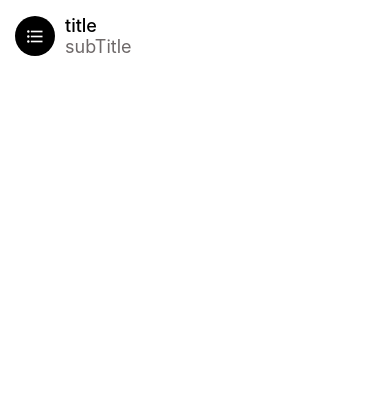
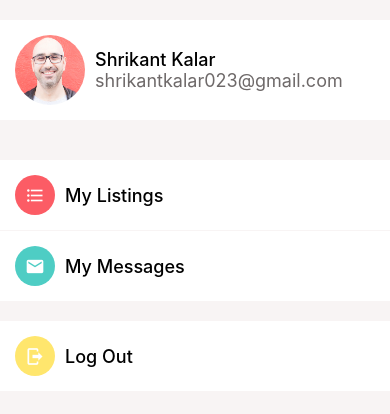
Before and after one commit to shrikantkalar023/learning-React-Native, a React Native app: screen / in a window 390 px wide. Shown: the top 414 px of the page. Built offline with nearby package versions, Linux system fonts and the light colour scheme.

Commit message:
exercise: account screen

```diff
--- a/App.tsx
+++ b/App.tsx
@@ -1,25 +1,10 @@
 import { GestureHandlerRootView } from "react-native-gesture-handler";
-import Icon from "./app/components/Icon";
-import ListItem from "./app/components/ListItem";
-import ListItemDeleteAction from "./app/components/ListItemDeleteAction";
-import Screen from "./app/components/Screen";
+import AccountScreen from "./app/screens/AccountScreen";
 
 export default function App() {
   return (
     <GestureHandlerRootView style={{ flex: 1 }}>
-      <Screen>
-        <ListItem
-          title={"title"}
-          subTitle="subTitle"
-          image={<Icon name="format-list-bulleted" />}
-          onPress={() => console.log("list item pressed")}
-          renderRightActions={() => (
-            <ListItemDeleteAction
-              onPress={() => console.log("delete action")}
-            />
-          )}
-        />
-      </Screen>
+      <AccountScreen />
     </GestureHandlerRootView>
   );
 }
--- a/app/components/ListItem.tsx
+++ b/app/components/ListItem.tsx
@@ -13,7 +13,8 @@
 interface Props {
   title: string;
   subTitle?: string;
-  image: number | JSX.Element;
+  image?: number;
+  iconComponent?: JSX.Element;
   onPress?: (event?: GestureResponderEvent) => void;
   renderRightActions?: () => ReactNode;
 }
@@ -22,6 +23,7 @@
   title,
   subTitle,
   image,
+  iconComponent,
   onPress,
   renderRightActions,
 }: Props) => {
@@ -29,11 +31,8 @@
     <Swipeable renderRightActions={renderRightActions}>
       <TouchableHighlight onPress={onPress} underlayColor={colors.light}>
         <View style={styles.container}>
-          {typeof image === "number" ? (
-            <Image source={image} style={styles.image} />
-          ) : (
-            image
-          )}
+          {image && <Image source={image} style={styles.image} />}
+          {iconComponent && iconComponent}
           <View>
             <AppText style={styles.title}>{title}</AppText>
             {subTitle && <AppText style={styles.subTitle}>{subTitle}</AppText>}
@@ -52,6 +51,7 @@
     gap: 10,
     padding: 15,
     alignItems: "center",
+    backgroundColor: colors.white,
   },
   image: {
     width: 70,
--- a/app/components/Screen.tsx
+++ b/app/components/Screen.tsx
@@ -4,10 +4,11 @@
 
 interface Props {
   children: ReactNode;
+  style?: object;
 }
 
-const Screen = ({ children }: Props) => {
-  return <SafeAreaView style={styles.screen}>{children}</SafeAreaView>;
+const Screen = ({ children, style }: Props) => {
+  return <SafeAreaView style={[styles.screen, style]}>{children}</SafeAreaView>;
 };
 
 export default Screen;
--- /dev/null
+++ b/app/screens/AccountScreen.tsx
@@ -0,0 +1,71 @@
+import { FlatList, StyleSheet, View } from "react-native";
+import Icon from "../components/Icon";
+import ListItem from "../components/ListItem";
+import ListItemSeparator from "../components/ListItemSeparator";
+import Screen from "../components/Screen";
+import colors from "../config/colors";
+import { IconNames } from "../config/iconNames";
+
+const menuItems = [
+  {
+    title: "My Listings",
+    icon: {
+      name: "format-list-bulleted",
+      backgroundColor: colors.primary,
+    },
+  },
+  {
+    title: "My Messages",
+    icon: {
+      name: "email",
+      backgroundColor: colors.secondary,
+    },
+  },
+];
+
+const AccountScreen = () => {
+  return (
+    <Screen style={styles.screen}>
+      <View style={styles.container}>
+        <ListItem
+          title="Shrikant Kalar"
+          subTitle="shrikantkalar023@gmail.com"
+          image={require("../assets/mosh.jpg")}
+        />
+      </View>
+      <View style={styles.container}>
+        <FlatList
+          data={menuItems}
+          renderItem={({ item }) => (
+            <ListItem
+              title={item.title}
+              iconComponent={
+                <Icon
+                  name={item.icon.name as IconNames}
+                  backgroundColor={item.icon.backgroundColor}
+                />
+              }
+            />
+          )}
+          keyExtractor={(menuItem) => menuItem.title}
+          ItemSeparatorComponent={ListItemSeparator}
+        />
+      </View>
+      <ListItem
+        title="Log Out"
+        iconComponent={<Icon name="logout" backgroundColor="#ffe66d" />}
+      />
+    </Screen>
+  );
+};
+
+export default AccountScreen;
+
+const styles = StyleSheet.create({
+  screen: {
+    backgroundColor: colors.light,
+  },
+  container: {
+    marginVertical: 20,
+  },
+});
```
